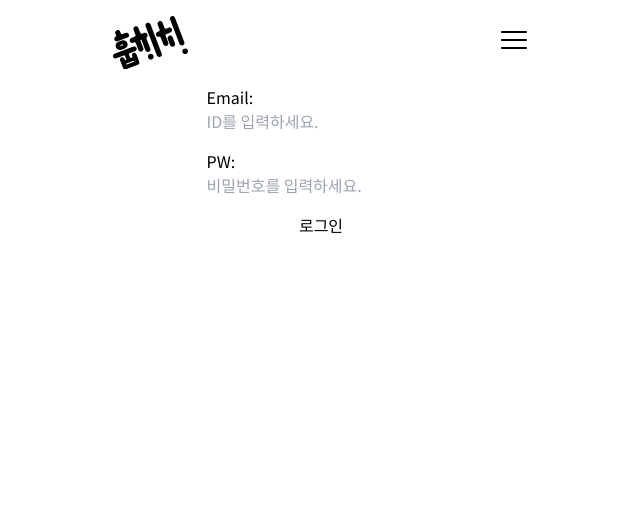
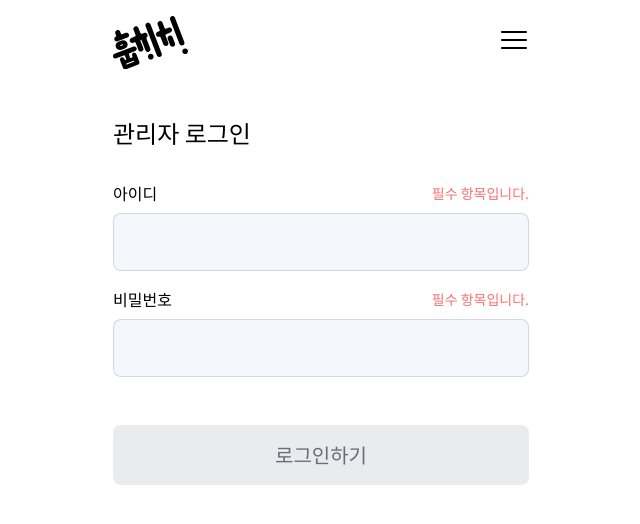
Before and after one commit to hufscheer/client-v1, a Next.js app: page /login in a window 1280 px wide. Shown: the top 524 px of the page, without its empty margins (319-959 px from the left). Built offline with nearby package versions, Linux system fonts and the light colour scheme; no server answers.

Commit message:
feat: 로그인 리팩토링, 아이콘 누락 추가

```diff
--- a/src/app/login/page.tsx
+++ b/src/app/login/page.tsx
@@ -1,19 +1,32 @@
 'use client';
 
-import { useRouter } from 'next/navigation';
+import { ChangeEvent, useState } from 'react';
 
-import { postLogin } from '@/api/auth';
+import Button from '@/components/common/Button';
+import Input from '@/components/common/Input/Input';
+import useValidate from '@/hooks/useValidate';
+import usePostLoginMutation from '@/queries/useLogin/query';
+import { AuthPayload } from '@/types/auth';
 
 export default function Login() {
-  const router = useRouter();
+  const [loginData, setLoginData] = useState<AuthPayload>({} as AuthPayload);
 
-  const login = async (email: string, password: string) => {
-    const data = await postLogin({
-      email: email,
-      password: password,
-    });
+  const { mutate } = usePostLoginMutation();
 
-    return data.access;
+  const { isError: isEmailEmpty } = useValidate(
+    loginData.email,
+    emailValue => !emailValue,
+  );
+  const { isError: isPasswordEmpty } = useValidate(
+    loginData.password,
+    pwValue => !pwValue,
+  );
+  const isAnyInvaild = isEmailEmpty || isPasswordEmpty;
+
+  const handleInput = (e: ChangeEvent<HTMLInputElement>) => {
+    const { name, value } = e.target;
+
+    setLoginData(prev => ({ ...prev, [name]: value }));
   };
 
   const loginSubmitHandler = async (
@@ -21,32 +34,50 @@ export default function Login() {
   ) => {
     event.preventDefault();
 
-    const formData = new FormData(event.currentTarget);
-    const loginRes = await login(
-      formData.get('email') as string,
-      formData.get('password') as string,
-    );
-    if (!loginRes) return;
-
-    localStorage.setItem('token', loginRes);
-    router.push('/');
+    mutate(loginData);
   };
   return (
-    <div className="flex items-center justify-center ">
+    <div className="space-y-8 py-8">
+      <div className="text-2xl font-medium">관리자 로그인</div>
       <form onSubmit={loginSubmitHandler} className="flex flex-col gap-4">
-        <label className="flex flex-col">
-          Email:
-          <input type="text" name="email" placeholder="ID를 입력하세요." />
+        <label>
+          <div className="flex items-center justify-between">
+            <span>아이디</span>
+            {isEmailEmpty && (
+              <span className="text-sm text-red-400">필수 항목입니다.</span>
+            )}
+          </div>
+          <Input
+            name="email"
+            type="text"
+            value={loginData.email}
+            onChange={handleInput}
+            required
+          />
         </label>
-        <label className="flex flex-col">
-          PW:
-          <input
+        <label>
+          <div className="flex items-center justify-between">
+            <span>비밀번호</span>
+            {isPasswordEmpty && (
+              <span className="text-sm text-red-400">필수 항목입니다.</span>
+            )}
+          </div>
+          <Input
             type="password"
             name="password"
-            placeholder="비밀번호를 입력하세요."
+            value={loginData.password}
+            onChange={handleInput}
+            required
           />
         </label>
-        <button type="submit">로그인</button>
+
+        <Button
+          className="mt-8 w-full rounded-lg bg-primary p-4 text-xl text-white hover:bg-[#303ECE] disabled:bg-gray-2 disabled:text-gray-4"
+          type="submit"
+          disabled={isAnyInvaild}
+        >
+          로그인하기
+        </Button>
       </form>
     </div>
   );
--- a/src/components/common/Icon/iconMap.ts
+++ b/src/components/common/Icon/iconMap.ts
@@ -2,6 +2,7 @@ import { BackgroundLogo } from './svg/BackgroundLogo';
 import { Calendar } from './svg/Calendar';
 import { CaretDown } from './svg/CaretDown';
 import { CaretUp } from './svg/CaretUp';
+import { CheckCircled } from './svg/CheckCircled';
 import { Clip } from './svg/Clip';
 import { Cross } from './svg/Cross';
 import { HamburgerMenu } from './svg/HamburgerMenu';
@@ -21,6 +22,7 @@ export const iconMap = {
   caretDown: CaretDown,
   caretUp: CaretUp,
   clip: Clip,
+  checkCircled: CheckCircled,
   cross: Cross,
   hamburgerMenu: HamburgerMenu,
   hcc: Hcc,
--- a/src/queries/admin/useLeagueList/query.ts
+++ b/src/queries/admin/useLeagueList/query.ts
@@ -29,6 +29,7 @@ export function useDeleteLeagueMutation() {
   const queryClient = useQueryClient();
 
   return useMutation({
+    mutationKey: ['delete-league'],
     mutationFn: deleteLeagueByIdWithAuth,
     onSuccess: () => {
       queryClient.invalidateQueries({
--- a/src/queries/useLogin/query.ts
+++ b/src/queries/useLogin/query.ts
@@ -1,16 +1,15 @@
 import { useMutation, useQueryClient } from '@tanstack/react-query';
-import { useRouter } from 'next/router';
+import { useRouter } from 'next/navigation';
 
 import { adminInstance } from '@/api';
 import { postLogin } from '@/api/auth';
-import { AuthPayload } from '@/types/auth';
 
-export default function usePostLoginMutation({ email, password }: AuthPayload) {
+export default function usePostLoginMutation() {
   const queryClient = useQueryClient();
   const router = useRouter();
 
   return useMutation({
-    mutationFn: () => postLogin({ email, password }),
+    mutationFn: postLogin,
     onSuccess: ({ access }) => {
       localStorage.setItem('token', access);
 
```
